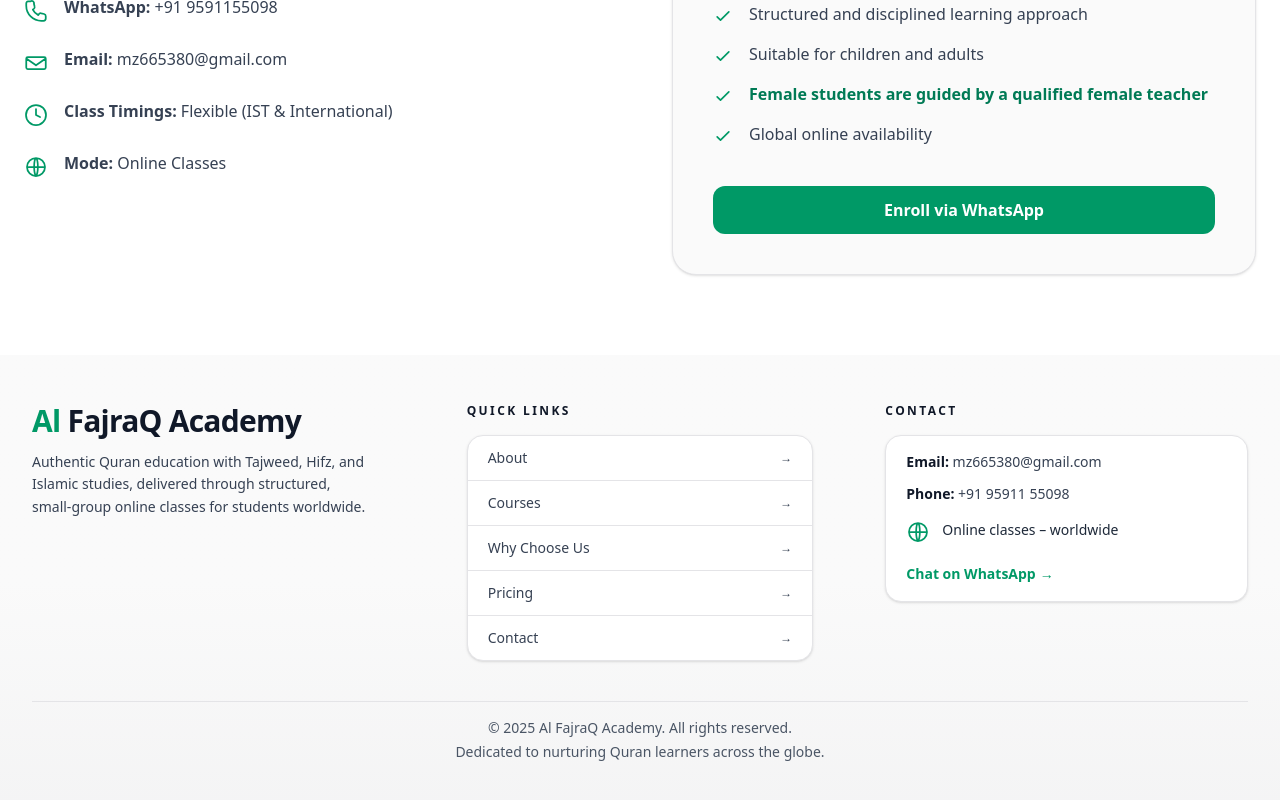
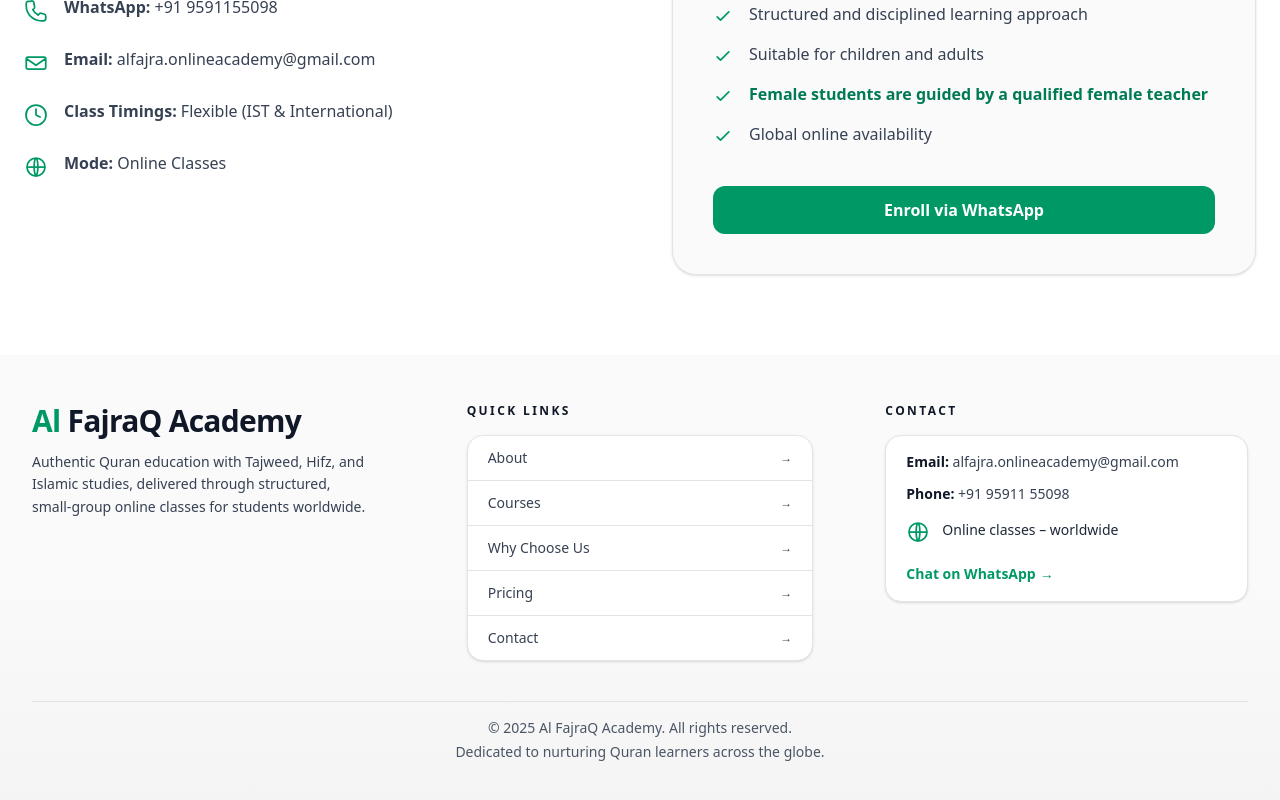
Before and after one commit to Mohammedanees06/Quran-teaching-website, a React (Vite) app in the folder client/: page / in a window 1280 px wide. Shown: the part 5142-5942 px from the top of the page. Built offline with nearby package versions, Linux system fonts and the light colour scheme.

Commit message:
change in brand name

```diff
--- a/client/src/components/Footer.jsx
+++ b/client/src/components/Footer.jsx
@@ -66,10 +66,10 @@ export default function Footer() {
                     Email:
                   </span>{" "}
                   <a
-                    href="mailto:mz665380@gmail.com"
+                    href="mailto:alfajra.onlineacademy@gmail.com"
                     className="hover:text-emerald-600 transition-colors break-all"
                   >
-                    mz665380@gmail.com
+                    alfajra.onlineacademy@gmail.com
                   </a>
                 </li>
 
--- a/client/src/sections/Contact.jsx
+++ b/client/src/sections/Contact.jsx
@@ -41,7 +41,7 @@ export default function Contact() {
             <div className="flex items-start gap-4">
               <MailIcon />
               <p>
-                <strong>Email:</strong>  mz665380@gmail.com
+                <strong>Email:</strong>  alfajra.onlineacademy@gmail.com
               </p>
             </div>
 
@@ -105,7 +105,7 @@ export default function Contact() {
           </ul>
 
           <a
-            href="https://wa.me/91XXXXXXXXXX"
+            href="https://wa.me/919591155098"
             target="_blank"
             rel="noopener noreferrer"
             className="mt-10 inline-block w-full text-center rounded-xl
```
